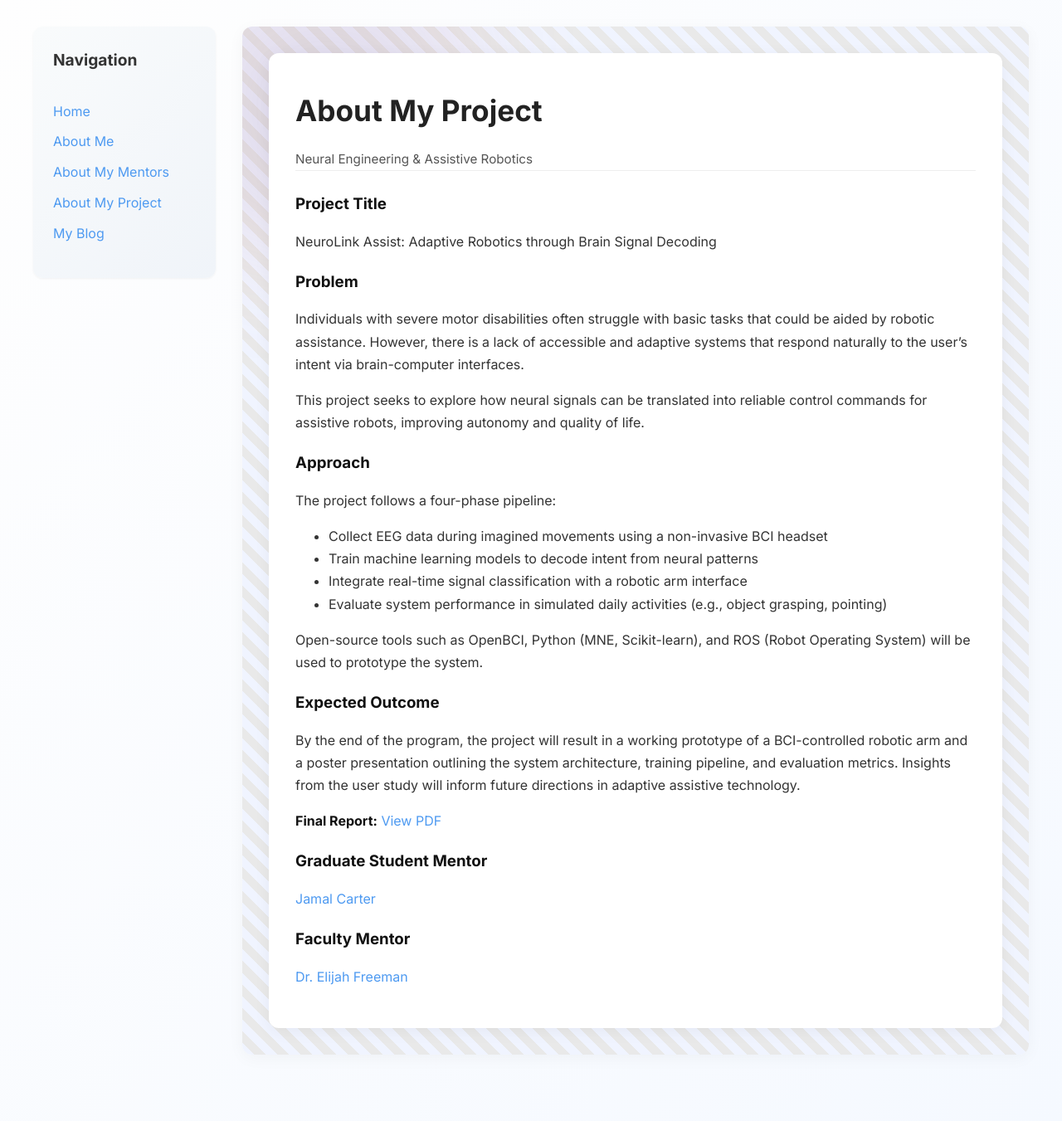
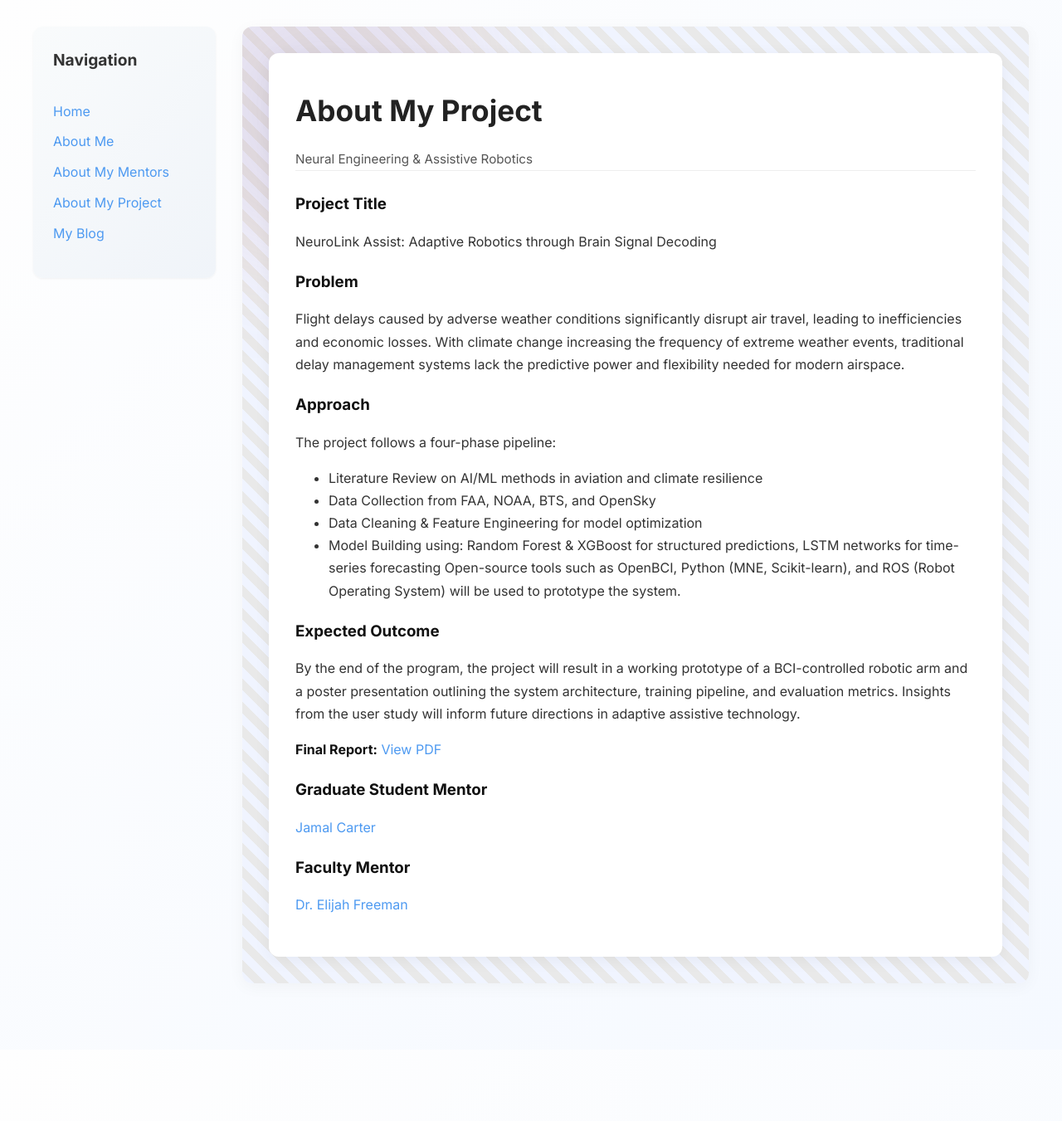
Before and after one commit to Tataj1/Tataj1.github.io, a Jekyll site: the page built from pages/about-my-project.md, in a window 1280 px wide. Shown: the whole page at 83% size. Built offline with Jekyll 4.4.1, drawn with Linux system fonts in a browser that asks for light colours; after the commit the page ends 1265 px from its top, so only the background shows below that.

Commit message:
Update about-my-project.md

```diff
--- a/pages/about-my-project.md
+++ b/pages/about-my-project.md
@@ -7,18 +7,16 @@ subtitle: Neural Engineering & Assistive Robotics
 project_title: "NeuroLink Assist: Adaptive Robotics through Brain Signal Decoding"
 
 problem: |
-  Individuals with severe motor disabilities often struggle with basic tasks that could be aided by robotic assistance. However, there is a lack of accessible and adaptive systems that respond naturally to the user's intent via brain-computer interfaces.
+  Flight delays caused by adverse weather conditions significantly disrupt air travel, leading to inefficiencies and economic losses. With climate change increasing the frequency of extreme weather events, traditional delay management systems lack the predictive power and flexibility needed for modern airspace.
 
-  This project seeks to explore how neural signals can be translated into reliable control commands for assistive robots, improving autonomy and quality of life.
 
 approach: |
   The project follows a four-phase pipeline:
 
-  - Collect EEG data during imagined movements using a non-invasive BCI headset
-  - Train machine learning models to decode intent from neural patterns
-  - Integrate real-time signal classification with a robotic arm interface
-  - Evaluate system performance in simulated daily activities (e.g., object grasping, pointing)
-
+  - Literature Review on AI/ML methods in aviation and climate resilience
+  - Data Collection from FAA, NOAA, BTS, and OpenSky
+  - Data Cleaning & Feature Engineering for model optimization
+  - Model Building using: Random Forest & XGBoost for structured predictions, LSTM networks for time-series forecasting
   Open-source tools such as OpenBCI, Python (MNE, Scikit-learn), and ROS (Robot Operating System) will be used to prototype the system.
 
 outcome: |
```
